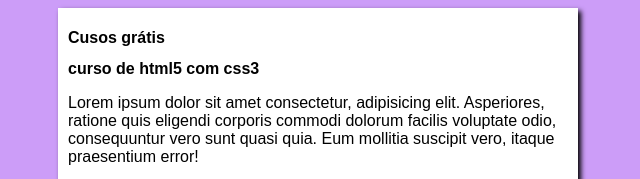
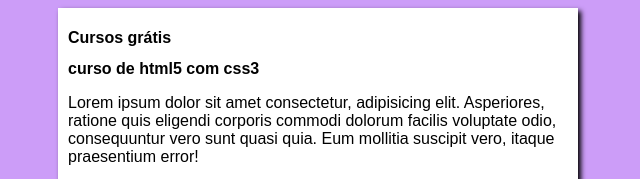
Before and after one commit to ingrydaraujob/projeto-site, a plain HTML site: page index.html in a window 1280 px wide. Shown: the top 179 px of the page, 322-962 px from the left. Drawn offline with Linux system fonts and the light colour scheme.

Commit message:
Update index.html

```diff
--- a/index.html
+++ b/index.html
@@ -9,7 +9,7 @@
 <body>
     <main>
         <header>
-            <h1>Cusos grátis</h1>
+            <h1>Cursos grátis</h1>
         </header>
         <article>
             <h2>curso de html5 com css3</h2>
```
